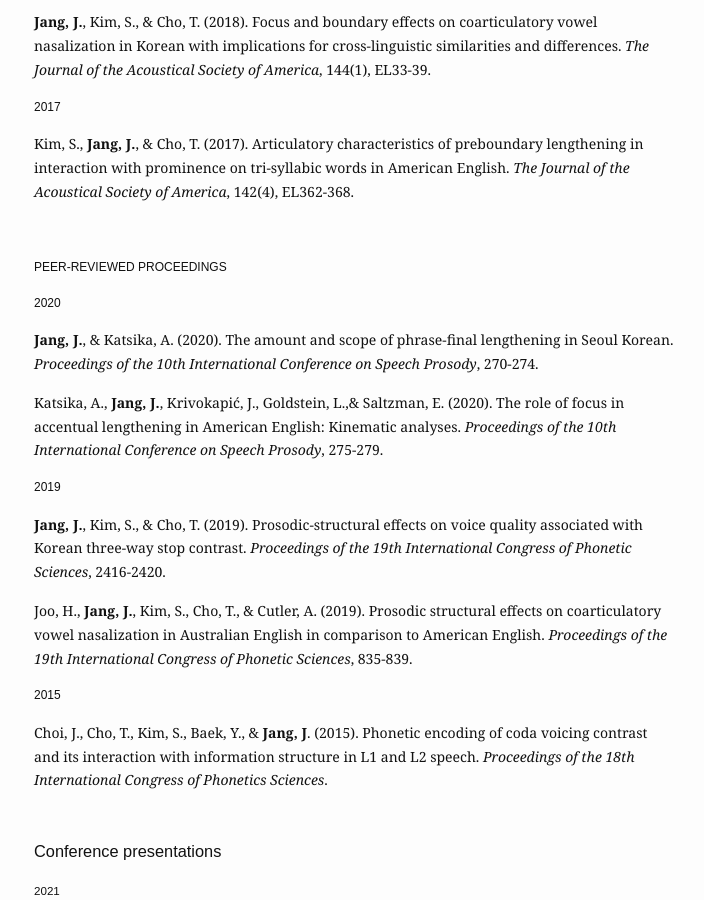
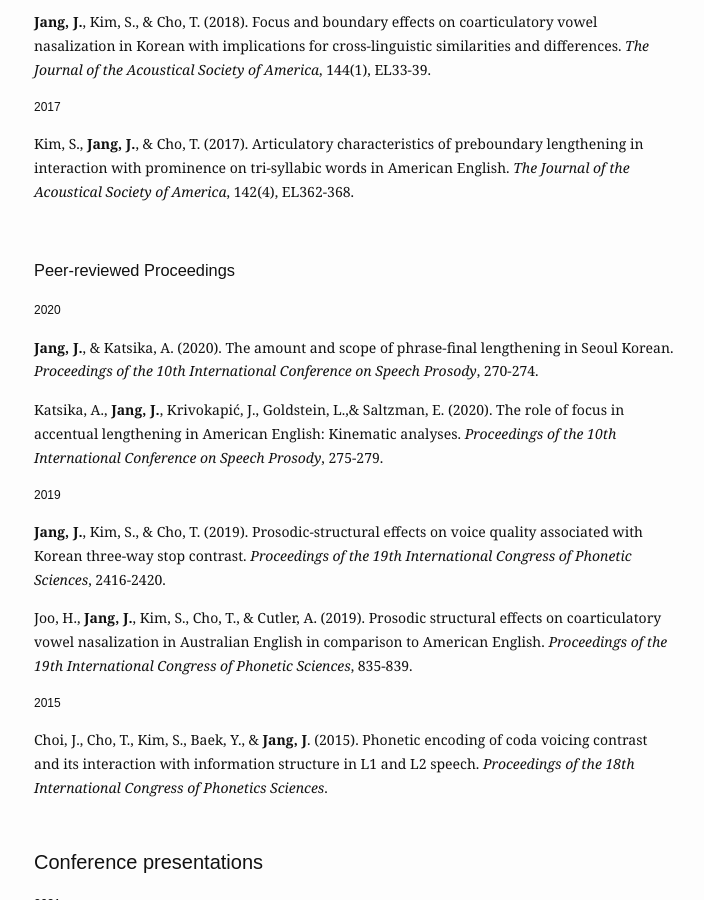
Before and after one commit to jiyoungj/jiyoungj.github.io, a Jekyll site: the page built from research.md, in a window 1280 px wide and 900 px high, scrolled down 398 px. Shown: the whole window, without its empty margins (286-990 px from the left). Built offline with Jekyll 4.4.1, drawn with Linux system fonts in a browser that asks for light colours.

Commit message:
Update research.md

```diff
--- a/research.md
+++ b/research.md
@@ -21,7 +21,7 @@ Articulatory and acoustic phonetics ・ phonetics-prosody interface ・ L2 acqui
 
 <br>
 
-<h4>PEER-REVIEWED PROCEEDINGS</h4>
+<h3>Peer-reviewed Proceedings</h3>
 
  <h4>2020</h4>
   <b>Jang, J.</b>, & Katsika, A. (2020). The amount and scope of phrase-final lengthening in Seoul Korean. <em> Proceedings of the 10th International Conference on Speech Prosody</em>, 270-274.
@@ -38,12 +38,12 @@ Articulatory and acoustic phonetics ・ phonetics-prosody interface ・ L2 acqui
 
 <h6><br></h6>
 
-<h3>Conference presentations</h3>
+<h1 class="page-heading">Conference presentations</h1>
 
- <h5>2021</h5>
+ <h4>2021</h4>
   <b>Jang, J.</b>, & Katsika, A. Prosodic boundaries in edge-prominence languages: kinematic evidence from Korean. Poster presentation at the <em>95th Annual meeting of the Linguistic Society of America (LSA)</em>, January 2021.
 
- <h5>2020</h5>
+ <h4>2020</h4>
   Tsai, K., <b>Jang, J.</b>, & Katsika, A. The role of prominence in phrase-final lengthening: a cross-linguistic comparison. Virtual presentation at the <em>12th International Seminar on Speech Production (ISSP)</em>, December 2020.
 
   <b>Jang, J.</b>, & Katsika, A. The role of accentual phrasing and focus position in determining the scope of phrase-final lengthening in Korean. Virtual poster presentation at the <em>17th Conference on Laboratory Phonology (LabPhon17)</em>, Vancouver, Canada, July 2020.
@@ -52,7 +52,7 @@ Articulatory and acoustic phonetics ・ phonetics-prosody interface ・ L2 acqui
 
   Katsika, A., <b>Jang, J.</b>, Krivokapić, J., Goldstein, L.,& Saltzman, E. The role of focus in accentual lengthening in American English: Kinematic analyses. Virtual presentation at the <em>10th International Conference on Speech Prosody</em>, Tokyo, Japan, May 2020.
 
- <h5>2019</h5>
+ <h4>2019</h4>
   <b>Jang, J.</b>, & Katsika, A. Articulatory Characteristics of Focus in Korean. Poster presentation at the <em>178th Meeting of the Acoustical Society of America (ASA)</em>, San Diego, California, US, December 2019.
 
   Katsika, A., <b>Jang, J.</b>, Goldstein, L., Krivokapić, J., & Saltzman, E. The kinematics of prominence in American English. Poster presentation at the <em>178th Meeting of the Acoustical Society of America (ASA)</em>, San Diego, California, US, December 2019.
@@ -63,7 +63,7 @@ Articulatory and acoustic phonetics ・ phonetics-prosody interface ・ L2 acqui
 
   <b>Jang, J.</b>, Kim, S. & Cho, T. Effects of prosodic structure on voice quality associated with Korean three-way stop contrast. Poster presentation at the <em>Hanyang International Symposium on Phonetics and Cognitive Sciences of Language (HISPhonCog) 2019</em>, Seoul, South Korea, May 2019.
 
- <h5>2018</h5>
+ <h4>2018</h4>
 
   <b>Jang, J.</b>, Kim, S. & Cho, T. Prosodic modulation of coarticulatory vowel nasalization in L2 English. Oral presentation at the <em>7th International Conferences on Phonology and Morphology (ICPM)</em>, Seoul, South Korea, June 2018.
 
@@ -71,10 +71,10 @@ Articulatory and acoustic phonetics ・ phonetics-prosody interface ・ L2 acqui
 
   <b>Jang, J.</b>, Kim, S. & Cho, T. Effects of prosodic structure on nasal coarticulation in Korean and L2 English. Poster presentation at the <em>Hanyang International Symposium on Phonetics and Cognitive Sciences of Language (HISPhonCog) 2018</em>, Seoul, South Korea, May 2018.
 
- <h5>2016</h5>
+ <h4>2016</h4>
 
   <b>Jang, J.</b>, Kim, S. & Cho, T. Phrase-final lengthening revisited: from an articulatory perspective. Oral presentation at the <em>2016 Fall Conference of the Korean Society of Speech Sciences</em>, Seoul, South Korea, November 2016.
 
- <h5>2015</h5>
+ <h4>2015</h4>
 
   Choi, J., Cho, T., Kim, S., Baek, Y., & <b>Jang, J</b>. Phonetic encoding of coda voicing contrast and its interaction with information structure in L1 and L2 speech. Poster presentation at the <em>18th International Congress of Phonetics Sciences (ICPhS)</em>, Glasgow, U.K., August 2015.
```
